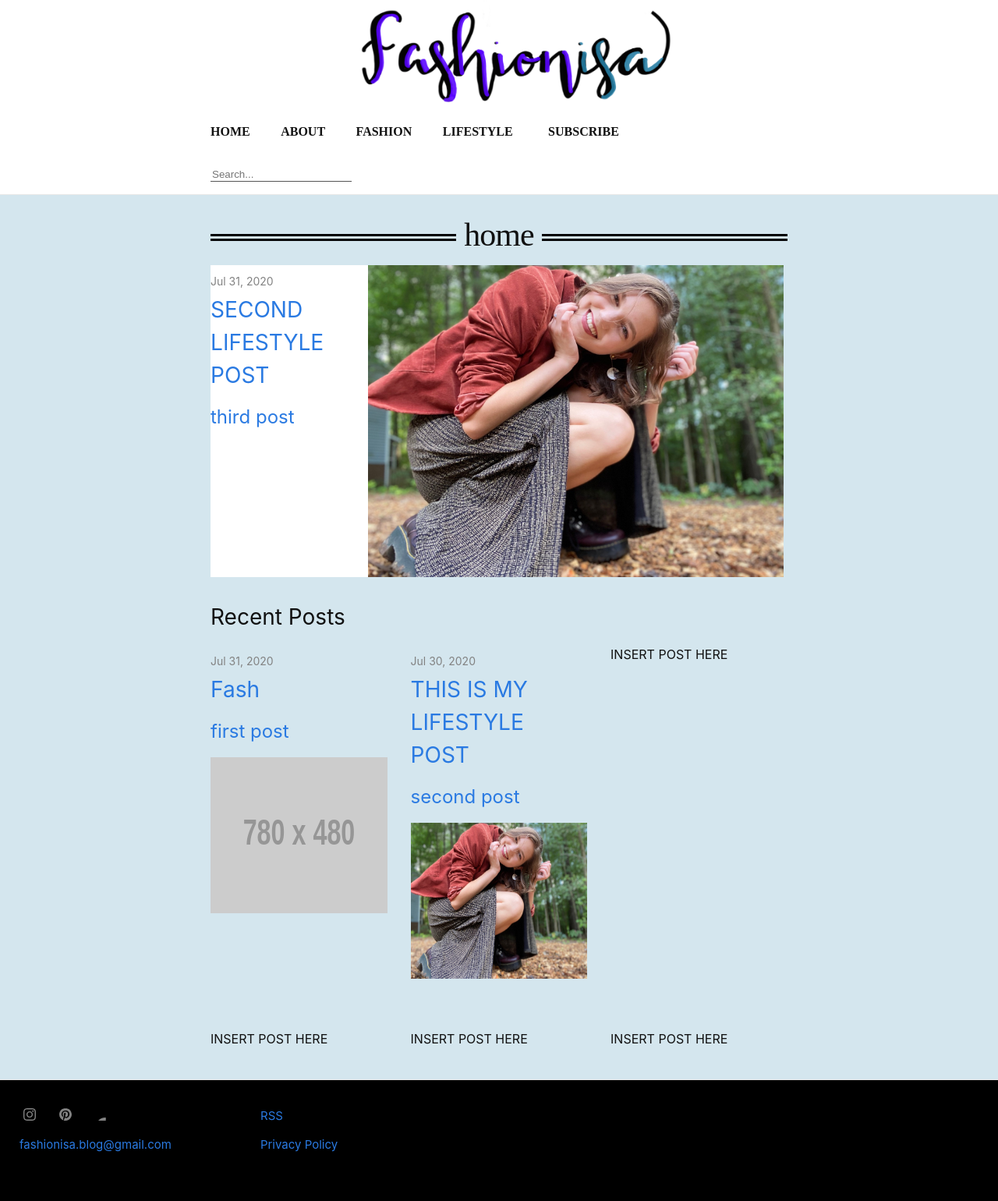
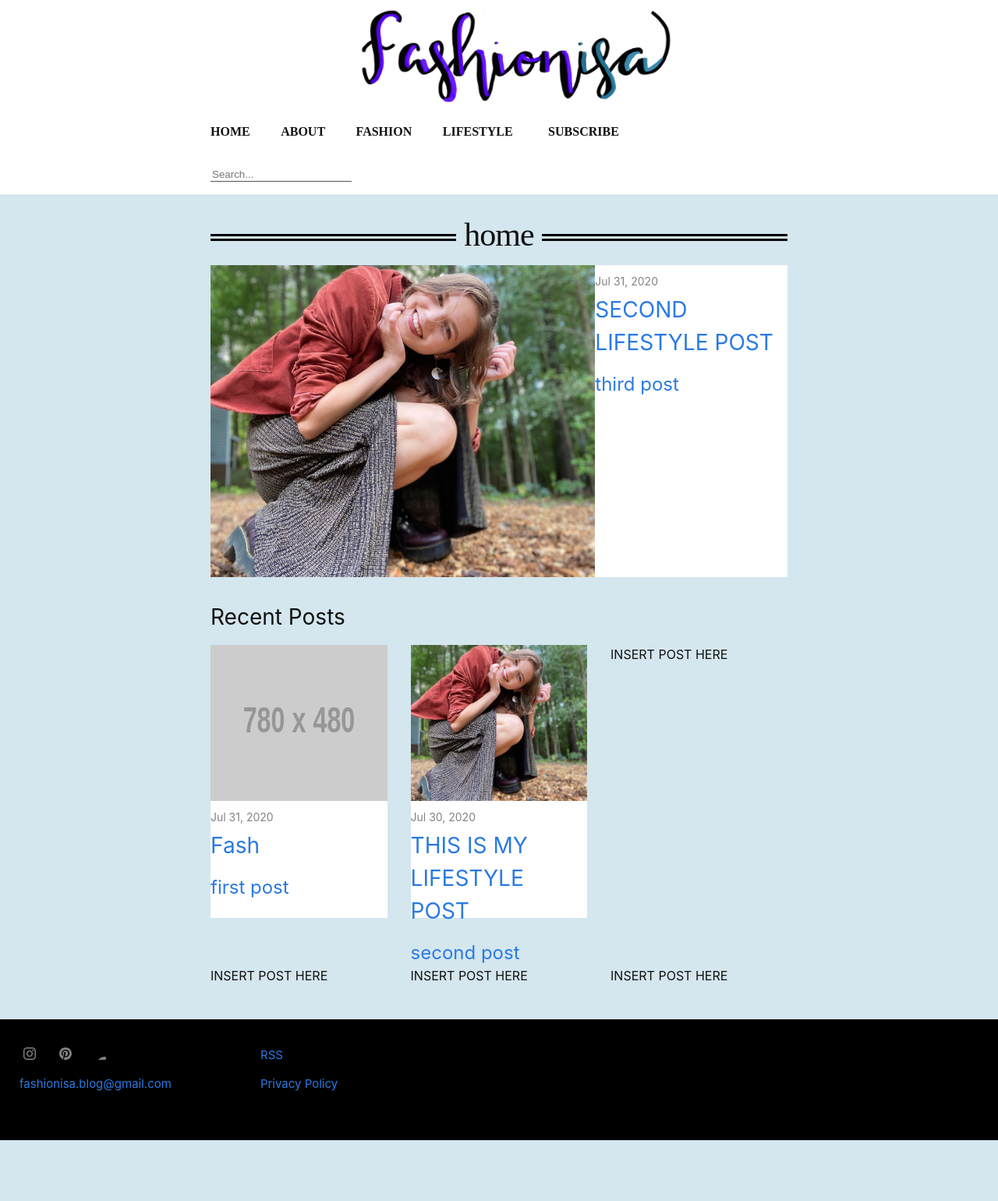
Before and after one commit to iwalte01/fashionisa-blog, a Jekyll site: the page built from index.md, in a window 1280 px wide. Shown: the whole page at 78% size. Built offline with Jekyll 4.4.1, drawn with Linux system fonts in a browser that asks for light colours; after the commit the page ends 1462 px from its top, so only the background shows below that.

Commit message:
fixed responsiveness of grid posts on homepage

```diff
--- a/_includes/make_postlist.html
+++ b/_includes/make_postlist.html
@@ -3,14 +3,6 @@
         {%- assign date_format = site.minima.date_format | default: "%b %-d, %Y" -%}
         <h3>
           <a class="post-link" href="{{ post.url | relative_url }}">
-            <div class="post-info">
-             <span class="post-meta">{{ post.date | date: date_format }}</span> <!-- moved the date here-->
-            <h3>{{ post.title | escape }}</h3> <!-- added a heading around this to separate it-->
-             <!-- show the description -->
-            <p>{%- if post.description -%}
-              {{ post.description }}
-            {%- endif -%}</p>
-          </div>
           <div class="image">
              <!-- added a thumbnail that you can click on-->
             <p>{% if post.thumbnail %}
@@ -20,6 +12,14 @@
             {% endif %}</p>
            <!--end of thumbnail statement-->
          </div>
+         <div class="post-info">
+             <span class="post-meta">{{ post.date | date: date_format }}</span> <!-- moved the date here-->
+            <h3>{{ post.title | escape }}</h3> <!-- added a heading around this to separate it-->
+             <!-- show the description -->
+            <p>{%- if post.description -%}
+              {{ post.description }}
+            {%- endif -%}</p>
+          </div>
           </a>
         </h3>
         <!--{%- if site.show_excerpts -%}
--- a/_sass/minima/_layout.scss
+++ b/_sass/minima/_layout.scss
@@ -612,15 +612,36 @@ symbol path {
     grid-column-gap: 4%;
     grid-row-gap: 4%;
   }
+
+  //control the sizes and styles of each grid element
+  .post-list li .post-info {
+    width: fill;
+    height: 150px;
+    background-color: white;
+    margin-top: -15px;
+  }
+
   @include media-query($on-palm) {
   //get rid of display lol
     .post-list {
       display: block;
     }
+    .post-list li .post-link .post-info {
+      //responsive width
+      width: fill;
+      height: 150px;
+    }
+    .post-list li .post-link .thmb {
+      //responsive height
+      width: 100%;
+      height: auto;
+      margin-bottom: -15px;
+    }
   }
+
   .latest-post .post-link { //only applies to the latest post
     display: grid;
-    grid-template-columns: 0.75fr 2fr;
+    grid-template-columns: 1fr 0.5fr;
   }
 
   @include media-query($on-palm) {
@@ -628,14 +649,15 @@ symbol path {
       display: inline;
     }
     .latest-post .post-link .post-info {
-      //responsive height
+      //responsive width
       width: fill;
-      height: 150px;
+      height: 200px;
     }
     .latest-post .post-link .thmb {
       //responsive height
       width: 100%;
       height: auto;
+      margin-bottom: -15px;
     }
   }
 }
```
Also changed, not shown: blog-lifestyle/_posts/2020-07-31-second.md (renamed from blog-lifestyle/_posts/2020-07-31-Second-Post.md, +1 -1 lines).
